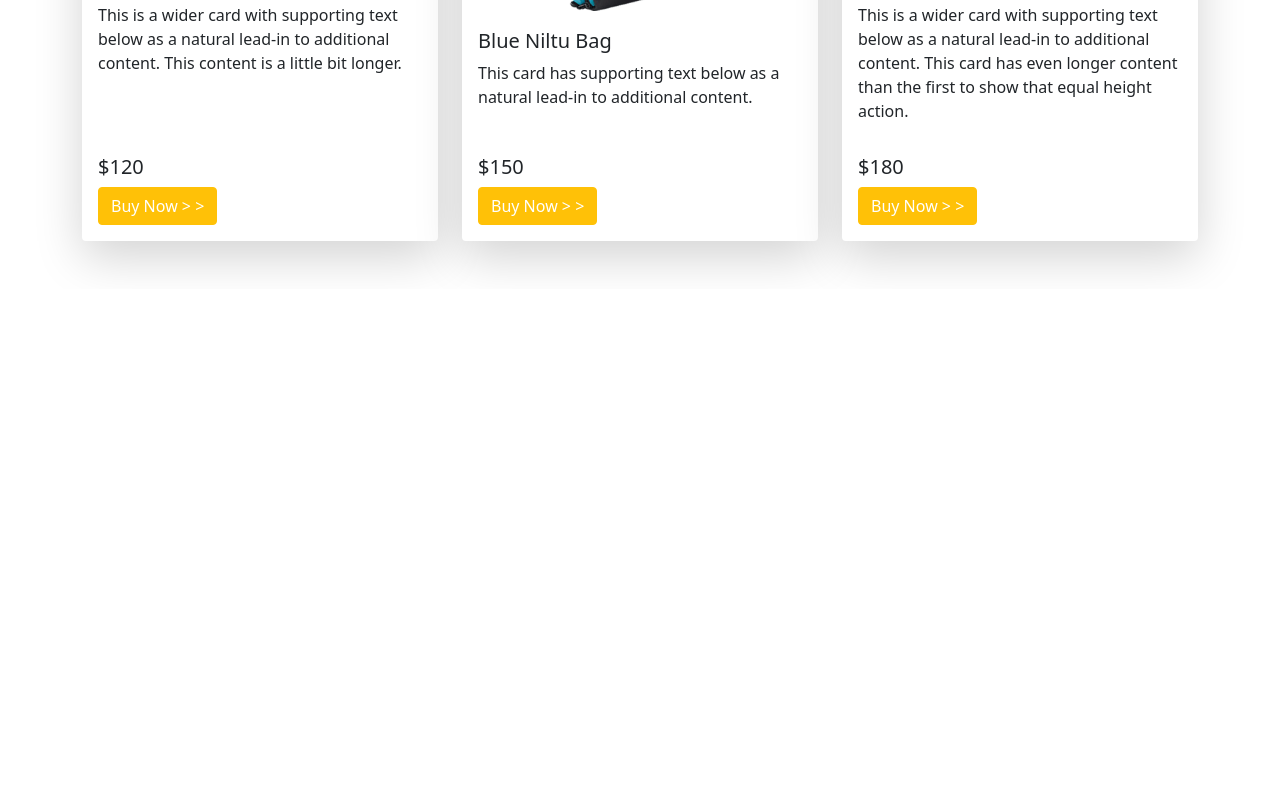
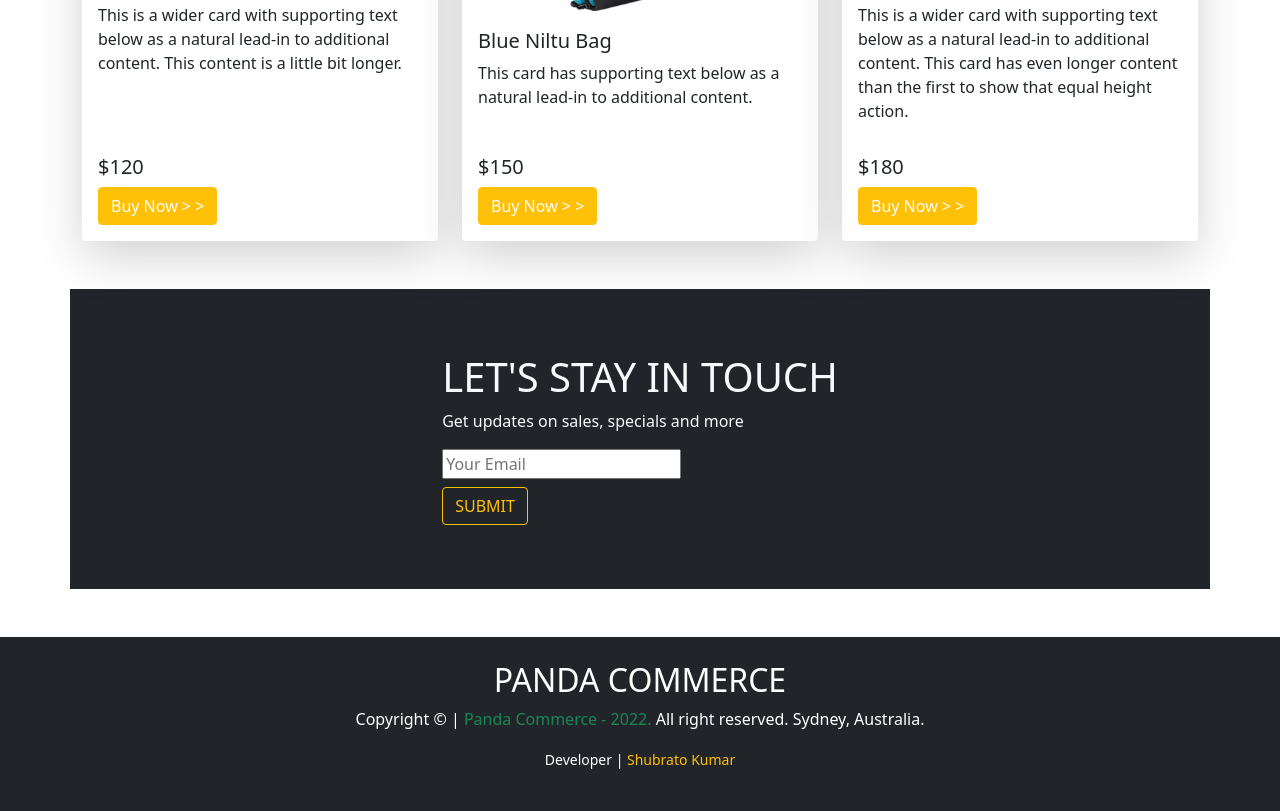
Before and after one commit to Shubratokumar/panda-commerce, a plain HTML site: page index.html in a window 1280 px wide. Shown: the part 1968-2779 px from the top of the page. Before the commit the page ends 2257 px from the top, so only its background shows below. Drawn offline with nearby package versions, Linux system fonts and the light colour scheme; a web font is replaced by a local one.

Commit message:
All section added.

```diff
--- a/index.html
+++ b/index.html
@@ -130,7 +130,7 @@
         </section>
         <!-- categories ends here -->
         <!-- shoes starts here -->
-        <section class="container mb-5">
+        <section id="shoes" class="container mb-5">
             <h1>Shoes</h1>
             <div class="row row-cols-1 row-cols-md-3 g-4 mt-2">
                 <div class="col-12 col-md-6 col-lg-4">
@@ -176,7 +176,7 @@
         </section>
         <!-- shoes ends here -->
         <!-- bags starts here -->
-        <section class="container mb-5">
+        <section id="backpack" class="container mb-5">
             <h1>Bags</h1>
             <div class="row row-cols-1 row-cols-md-3 g-4 mt-2">
                 <div class="col-12 col-md-6 col-lg-4">
@@ -222,14 +222,26 @@
         </section>
         <!-- bags ends here -->
         <!-- Subscribe starts here -->
-        <section class="contaniner">
-
+        <section id="subscribe" style="height: 300px;" class="container bg-dark  d-flex justify-content-center align-items-center border-3 my-5">
+            <div class="text-light">
+                <h1> LET'S STAY IN TOUCH</h1>
+                <P>Get updates on sales, specials and more</P>
+                <input type="text" placeholder="Your Email" name="" id="">
+                <br>
+                <button class="btn btn-outline-warning mt-2">SUBMIT</button>
+            </div>
         </section>
         <!-- Subscribe ends here -->
 
     </main>
     <footer>
-
+        <!-- footer starts hare -->
+        <div class="text-center bg-dark text-white py-4">
+            <h2 class="text-uppercase ">Panda commerce</h2>
+            <p>Copyright &copy; | <span class="text-success">Panda Commerce - 2022.</span> All right reserved. Sydney, Australia.</p>
+            <p><small>Developer | <span class="text-warning">Shubrato Kumar</span></small></p>
+        </div>
+        <!-- footer ends hare -->
     </footer>
     <!-- Bootstrap script -->
     <script src="https://cdn.jsdelivr.net/npm/bootstrap@5.1.3/dist/js/bootstrap.bundle.min.js" integrity="sha384-ka7Sk0Gln4gmtz2MlQnikT1wXgYsOg+OMhuP+IlRH9sENBO0LRn5q+8nbTov4+1p" crossorigin="anonymous"></script>
```
